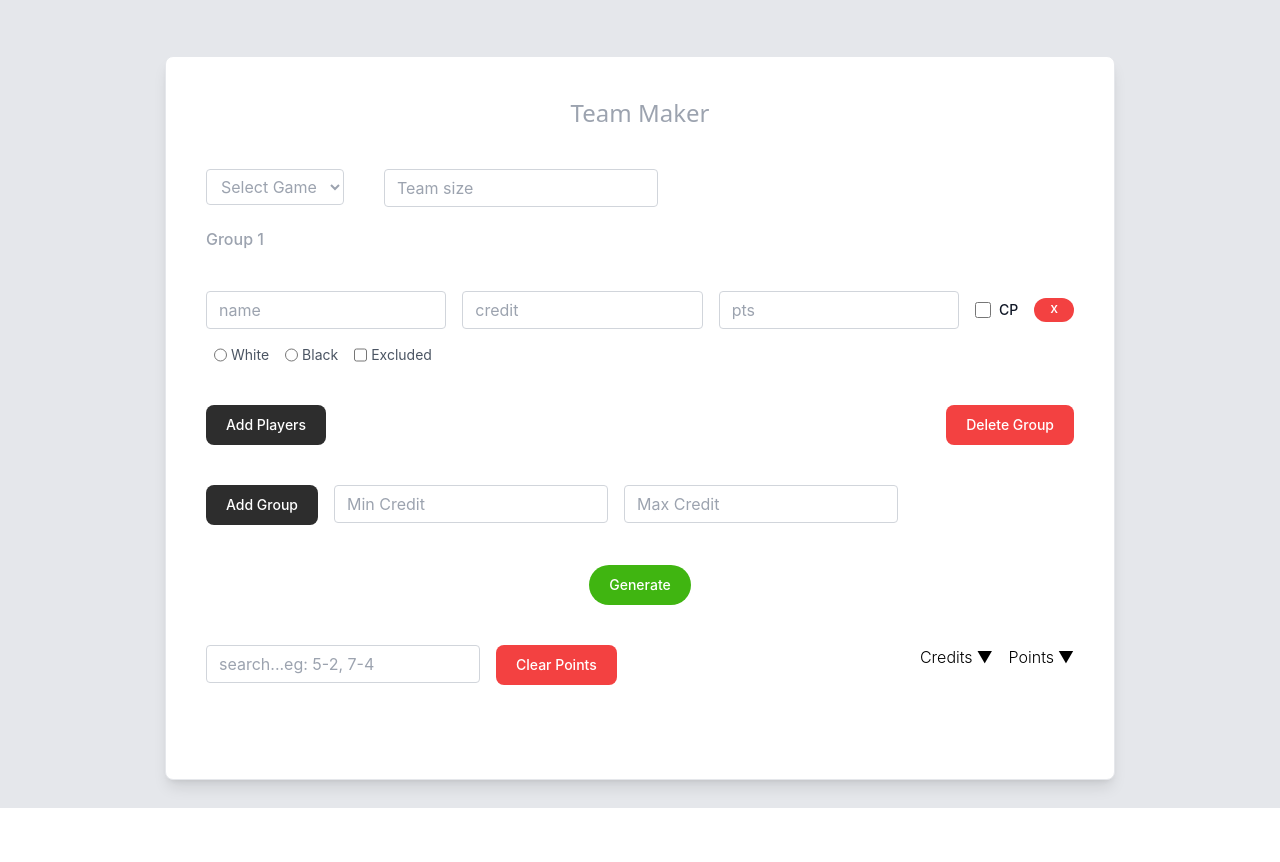
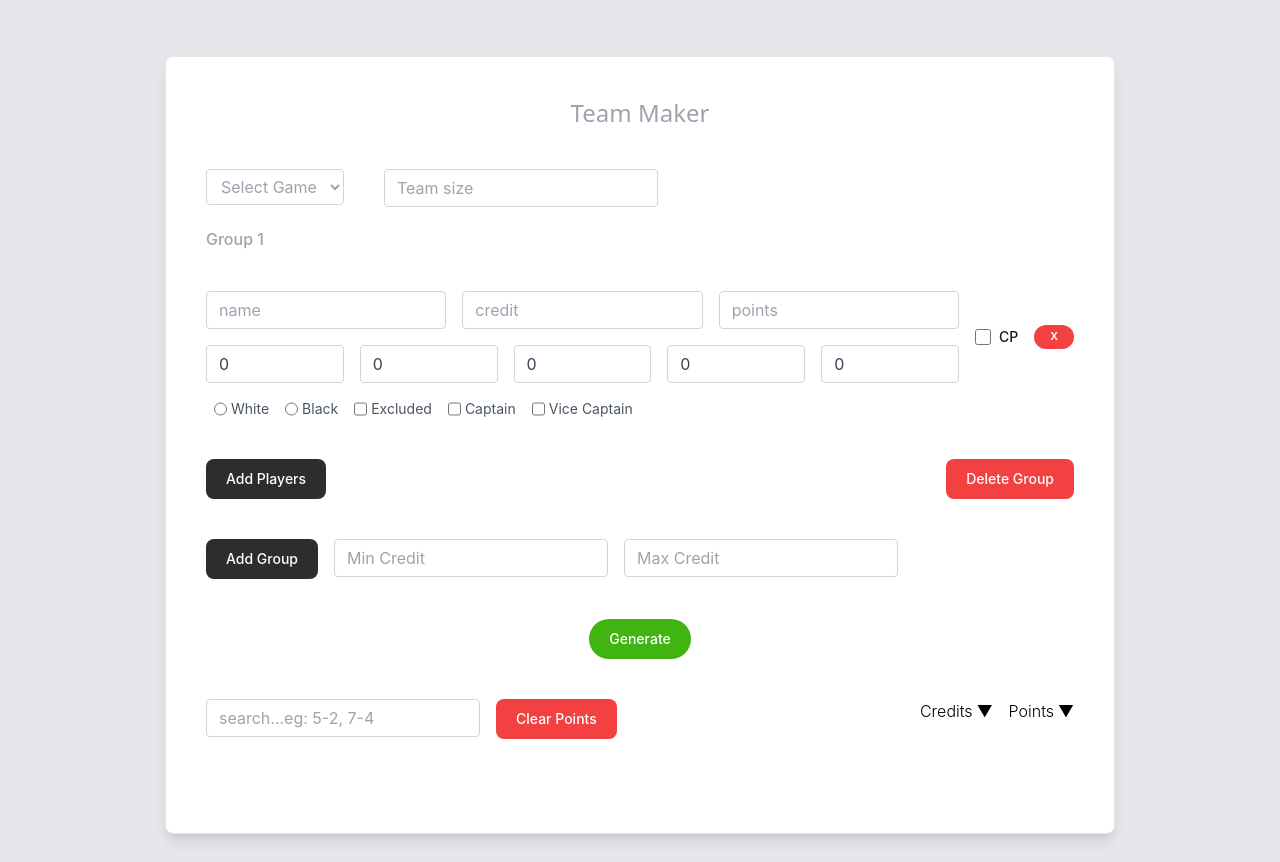
Before and after one commit to gokhul-b/credit-calc, a React (Create React App) app: page / in a window 1280 px wide. Before the commit the page ends 808 px from the top, so only its background shows below. Built offline with nearby package versions, Linux system fonts and the light colour scheme.

Commit message:
addedsomemore

```diff
--- a/src/App.js
+++ b/src/App.js
@@ -1,4 +1,4 @@
-import { useState } from "react";
+import { useState, useRef } from "react";
 import { findCombinations } from "./Combinations";
 
 function App() {
@@ -15,6 +15,13 @@ function App() {
           team: "",
           points: "",
           isExcluded: false,
+          isCaptain: false,
+          isViceCaptain: false,
+          pts: 0,
+          reb: 0,
+          ast: 0,
+          stl: 0,
+          block: 0,
         },
       ],
     },
@@ -37,6 +44,13 @@ function App() {
           isConstant: false,
           points: "",
           isExcluded: false,
+          isCaptain: false,
+          isViceCaptain: false,
+          pts: 0,
+          reb: 0,
+          ast: 0,
+          stl: 0,
+          block: 0,
         },
       ],
     });
@@ -72,7 +86,20 @@ function App() {
   const handleAddFields = (formIndex) => {
     const updatedForms = [...forms];
     const formFields = updatedForms[formIndex].formFields;
-    formFields.push({ name: "", credit: "", isConstant: false });
+    formFields.push({
+      name: "",
+      credit: "",
+      isConstant: false,
+      points: "",
+      isExcluded: false,
+      isCaptain: false,
+      isViceCaptain: false,
+      pts: 0,
+      reb: 0,
+      ast: 0,
+      stl: 0,
+      block: 0,
+    });
     setForms(updatedForms);
   };
 
@@ -96,10 +123,61 @@ function App() {
     formFields[fieldIndex].credit = event.target.value;
     setForms(updatedForms);
   };
+
   const handleInputChangePoints = (formIndex, fieldIndex, event) => {
     const updatedForms = [...forms];
     const formFields = updatedForms[formIndex].formFields;
     formFields[fieldIndex].points = event.target.value;
+    setForms(updatedForms);
+  };
+
+  const handleIsCaptain = (formIndex, fieldIndex) => {
+    const updatedForms = [...forms];
+    const formFields = updatedForms[formIndex].formFields;
+    formFields[fieldIndex].isCaptain = !formFields[fieldIndex].isCaptain;
+    setForms(updatedForms);
+  };
+
+  const handleIsViceCaptain = (formIndex, fieldIndex, event) => {
+    const updatedForms = [...forms];
+    const formFields = updatedForms[formIndex].formFields;
+    formFields[fieldIndex].isViceCaptain =
+      !formFields[fieldIndex].isViceCaptain;
+    setForms(updatedForms);
+  };
+
+  const handleInputChangePts = (formIndex, fieldIndex, event) => {
+    const updatedForms = [...forms];
+    const formFields = updatedForms[formIndex].formFields;
+    formFields[fieldIndex].pts = event.target.value;
+    setForms(updatedForms);
+  };
+
+  const handleInputChangeRebounce = (formIndex, fieldIndex, event) => {
+    const updatedForms = [...forms];
+    const formFields = updatedForms[formIndex].formFields;
+    formFields[fieldIndex].reb = event.target.value;
+    setForms(updatedForms);
+  };
+
+  const handleInputChangeAssist = (formIndex, fieldIndex, event) => {
+    const updatedForms = [...forms];
+    const formFields = updatedForms[formIndex].formFields;
+    formFields[fieldIndex].ast = event.target.value;
+    setForms(updatedForms);
+  };
+
+  const handleInputChangeSteal = (formIndex, fieldIndex, event) => {
+    const updatedForms = [...forms];
+    const formFields = updatedForms[formIndex].formFields;
+    formFields[fieldIndex].stl = event.target.value;
+    setForms(updatedForms);
+  };
+
+  const handleInputChangeBlock = (formIndex, fieldIndex, event) => {
+    const updatedForms = [...forms];
+    const formFields = updatedForms[formIndex].formFields;
+    formFields[fieldIndex].block = event.target.value;
     setForms(updatedForms);
   };
 
@@ -133,9 +211,22 @@ function App() {
     setMaxCredit(event.target.value);
   };
 
+  const nameRef = useRef(null);
+  const creditRef = useRef(null);
+
   const handleSubmit = async (event) => {
+    // event.preventDefault();
+
+    const refs = [nameRef, creditRef];
+
+    for (let i = 0; i < refs.length; i++) {
+      if (!refs[i].current.validity.valid) {
+        refs[i].current.focus();
+        break;
+      }
+    }
+
     setIsFilterEnabled(true);
-
     const conPlayers = forms.reduce((acc, form) => {
       const constantFields = form.formFields.filter(
         (field) => field.isConstant
@@ -168,120 +259,16 @@ function App() {
       )
       .flat();
 
-    // console.log(teamAplayers);
-    // console.log(teamBplayers);
-    // console.log({
-    //   forms,
-    //   conPlayers,
-    //   min_credit,
-    //   max_credit,
-    //   team_size,
-    //   game,
-    //   teamBplayers,
-    //   teamAplayers,
-    // });
-
-    // const saumit = {
-    //   forms: [
-    //     {
-    //       formFields: [
-    //         {
-    //           name: "sa",
-    //           credit: "12",
-    //           isConstant: false,
-    //           team: "teamA",
-    //         },
-    //         {
-    //           name: "asd",
-    //           credit: "14",
-    //           isConstant: false,
-    //           team: "teamB",
-    //         },
-    //         {
-    //           name: "xcvb",
-    //           credit: "13",
-    //           isConstant: false,
-    //           team: "teamA",
-    //         },
-    //         {
-    //           name: "xcv",
-    //           credit: "10",
-    //           isConstant: false,
-    //           team: "teamB",
-    //         },
-    //       ],
-    //     },
-    //     {
-    //       formFields: [
-    //         {
-    //           name: "jhgf",
-    //           credit: "12",
-    //           isConstant: false,
-    //           team: "teamA",
-    //         },
-    //         {
-    //           name: "lkjh",
-    //           credit: "13",
-    //           isConstant: false,
-    //           team: "teamB",
-    //         },
-    //         {
-    //           name: "oiuy",
-    //           credit: "12",
-    //           isConstant: false,
-    //           team: "teamA",
-    //         },
-    //       ],
-    //     },
-    //     {
-    //       formFields: [
-    //         {
-    //           name: "lkjhg",
-    //           credit: "10",
-    //           isConstant: false,
-    //           team: "teamA",
-    //         },
-    //         {
-    //           name: "sdfghj",
-    //           credit: "9",
-    //           isConstant: true,
-    //           team: "teamB",
-    //         },
-    //         {
-    //           name: "lkjhgf",
-    //           credit: "10",
-    //           isConstant: false,
-    //           team: "teamB",
-    //         },
-    //       ],
-    //     },
-    //   ],
-    //   conPlayers: [
-    //     {
-    //       name: "sdfghj",
-    //       credit: "9",
-    //       isConstant: true,
-    //       team: "teamB",
-    //     },
-    //   ],
-    //   min_credit: "0",
-    //   max_credit: "100",
-    //   team_size: "7",
-    //   game: "Handball",
-    //   teamBplayers: ["asd", "xcv", "lkjh", "sdfghj", "lkjhgf"],
-    //   teamAplayers: ["sa", "xcvb", "jhgf", "oiuy", "lkjhg"],
-    // };
-
-    // const arr = findCombinations(
-    //   saumit.forms,
-    //   saumit.conPlayers,
-    //   saumit.min_credit,
-    //   saumit.max_credit,
-    //   saumit.team_size,
-    //   saumit.teamAplayers,
-    //   saumit.teamBplayers,
-    //   saumit.game
-    // );
+    console.log({
+      forms,
+      conPlayers,
+      min_credit,
+      max_credit,
+      team_size,
+      game,
+      teamBplayers,
+      teamAplayers,
+    });
 
     const arr = findCombinations(
       forms,
@@ -386,14 +373,22 @@ function App() {
                 {form.formFields.map((field, fieldIndex) => (
                   <div key={fieldIndex} className="space-y-4">
                     <div className="flex space-x-4">
+                      <div className="space-y-4">
+                        <div className="flex space-x-4">
                           <input
                             type="text"
                             className="form-control block w-full px-3 py-1.5 text-sm sm:text-base font-normal text-gray-700 bg-white bg-clip-padding border border-solid border-gray-300 rounded transition ease-in-out m-0 focus:text-gray-700 focus:bg-white focus:border-blue-600 focus:outline-none"
                             placeholder="name"
                             value={field.name}
                             onChange={(event) =>
-                          handleInputChangeName(formIndex, fieldIndex, event)
+                              handleInputChangeName(
+                                formIndex,
+                                fieldIndex,
+                                event
+                              )
                             }
+                            ref={nameRef}
+                            required
                           />
                           <input
                             type="text"
@@ -401,18 +396,93 @@ function App() {
                             className="form-control block w-full px-3 py-1.5 text-sm sm:text-base font-normal text-gray-700 bg-white bg-clip-padding border border-solid border-gray-300 rounded transition ease-in-out m-0 focus:text-gray-700 focus:bg-white focus:border-blue-600 focus:outline-none"
                             value={field.credit}
                             onChange={(event) =>
-                          handleInputChangeCredit(formIndex, fieldIndex, event)
+                              handleInputChangeCredit(
+                                formIndex,
+                                fieldIndex,
+                                event
+                              )
+                            }
+                            ref={creditRef}
+                            required
+                          />
+                          <input
+                            type="text"
+                            placeholder="points"
+                            className="form-control block w-full px-3 py-1.5 text-sm sm:text-base font-normal text-gray-700 bg-white bg-clip-padding border border-solid border-gray-300 rounded transition ease-in-out m-0 focus:text-gray-700 focus:bg-white focus:border-blue-600 focus:outline-none"
+                            value={field.points}
+                            onChange={(event) =>
+                              handleInputChangePoints(
+                                formIndex,
+                                fieldIndex,
+                                event
+                              )
+                            }
+                          />
+                        </div>
+                        <div className="flex space-x-4">
+                          <input
+                            type="text"
+                            placeholder="pts"
+                            className="form-control block w-full px-3 py-1.5 text-sm sm:text-base font-normal text-gray-700 bg-white bg-clip-padding border border-solid border-gray-300 rounded transition ease-in-out m-0 focus:text-gray-700 focus:bg-white focus:border-blue-600 focus:outline-none"
+                            value={field.pts}
+                            onChange={(event) =>
+                              handleInputChangePts(formIndex, fieldIndex, event)
                             }
                           />
                           <input
                             type="text"
-                        placeholder="pts"
+                            placeholder="rebounce"
                             className="form-control block w-full px-3 py-1.5 text-sm sm:text-base font-normal text-gray-700 bg-white bg-clip-padding border border-solid border-gray-300 rounded transition ease-in-out m-0 focus:text-gray-700 focus:bg-white focus:border-blue-600 focus:outline-none"
-                        value={field.points}
+                            value={field.reb}
                             onChange={(event) =>
-                          handleInputChangePoints(formIndex, fieldIndex, event)
+                              handleInputChangeRebounce(
+                                formIndex,
+                                fieldIndex,
+                                event
+                              )
                             }
                           />
+                          <input
+                            type="text"
+                            placeholder="assist"
+                            className="form-control block w-full px-3 py-1.5 text-sm sm:text-base font-normal text-gray-700 bg-white bg-clip-padding border border-solid border-gray-300 rounded transition ease-in-out m-0 focus:text-gray-700 focus:bg-white focus:border-blue-600 focus:outline-none"
+                            value={field.ast}
+                            onChange={(event) =>
+                              handleInputChangeAssist(
+                                formIndex,
+                                fieldIndex,
+                                event
+                              )
+                            }
+                          />
+                          <input
+                            type="text"
+                            placeholder="steal"
+                            className="form-control block w-full px-3 py-1.5 text-sm sm:text-base font-normal text-gray-700 bg-white bg-clip-padding border border-solid border-gray-300 rounded transition ease-in-out m-0 focus:text-gray-700 focus:bg-white focus:border-blue-600 focus:outline-none"
+                            value={field.stl}
+                            onChange={(event) =>
+                              handleInputChangeSteal(
+                                formIndex,
+                                fieldIndex,
+                                event
+                              )
+                            }
+                          />
+                          <input
+                            type="text"
+                            placeholder="block"
+                            className="form-control block w-full px-3 py-1.5 text-sm sm:text-base font-normal text-gray-700 bg-white bg-clip-padding border border-solid border-gray-300 rounded transition ease-in-out m-0 focus:text-gray-700 focus:bg-white focus:border-blue-600 focus:outline-none"
+                            value={field.block}
+                            onChange={(event) =>
+                              handleInputChangeBlock(
+                                formIndex,
+                                fieldIndex,
+                                event
+                              )
+                            }
+                          />
+                        </div>
+                      </div>
                       <div className="flex items-center">
                         <input
                           type="checkbox"
@@ -450,6 +520,7 @@ function App() {
                             onChange={(event) =>
                               handleTeamChange(formIndex, fieldIndex, event)
                             }
+                            required
                           />
                           White
                         </label>
@@ -465,6 +536,7 @@ function App() {
                             onChange={(event) =>
                               handleTeamChange(formIndex, fieldIndex, event)
                             }
+                            required
                           />
                           Black
                         </label>
@@ -480,6 +552,32 @@ function App() {
                             }
                           />
                           Excluded
+                        </label>
+                      </div>
+                      <div className="space-x-1">
+                        <label className="font-regular text-sm sm:text-md text-gray-600 flex">
+                          <input
+                            type="checkbox"
+                            className="mr-1"
+                            checked={field.isCaptain}
+                            onChange={() =>
+                              handleIsCaptain(formIndex, fieldIndex)
+                            }
+                          />
+                          Captain
+                        </label>
+                      </div>
+                      <div className="space-x-1">
+                        <label className="font-regular text-sm sm:text-md text-gray-600 flex">
+                          <input
+                            type="checkbox"
+                            className="mr-1"
+                            checked={field.isViceCaptain}
+                            onChange={() =>
+                              handleIsViceCaptain(formIndex, fieldIndex)
+                            }
+                          />
+                          Vice Captain
                         </label>
                       </div>
                     </div>
@@ -600,6 +698,9 @@ function App() {
                             <div className="ml-2 text-sm">
                               <p>Points: {array[3]}</p>
                             </div>
+                            <div className="ml-2 text-sm">
+                              <p>Average: {array[4]}</p>
+                            </div>
                           </div>
                         </div>
                         <div className="flex space-x-2 flex-wrap">
```
Also changed, not shown: src/Combinations.js (+89 -28 lines). Lines whose indentation alone changed are shown as unchanged.
